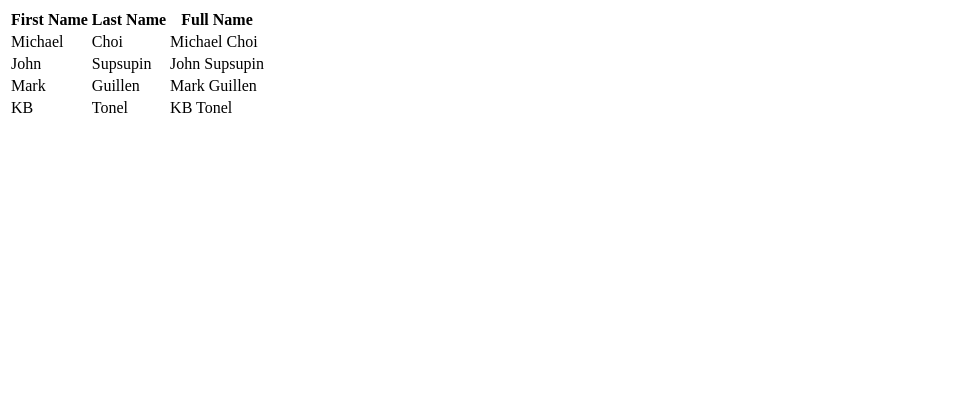
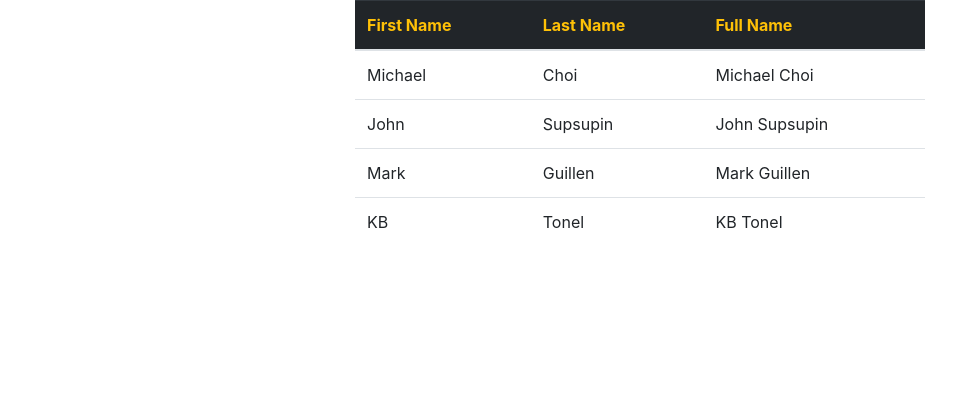
Before and after one commit to Rassimbm/html_table, a Flask app: page / in a window 1280 px wide. Shown: the top 399 px of the page, without its empty margins (0-977 px from the left). Run offline with Flask 3, Linux system fonts and the light colour scheme.

Commit message:
Updated style.css home.html: Completed bonus task(Bootstrap)

```diff
--- a/static/css/style.css
+++ b/static/css/style.css
@@ -0,0 +1,12 @@
+* {
+    margin: 0px;
+    padding: 0px;
+    box-sizing: border-box;
+}
+
+.container {
+    margin: 0px auto;
+    width: 600px;
+    height: 400px;
+
+}
--- a/templates/home.html
+++ b/templates/home.html
@@ -3,15 +3,18 @@
 <head>
     <meta charset="UTF-8">
     <meta name="viewport" content="width=device-width, initial-scale=1.0">
+    <link rel="stylesheet" href="https://cdn.jsdelivr.net/npm/bootstrap@4.0.0/dist/css/bootstrap.min.css" integrity="sha384-Gn5384xqQ1aoWXA+058RXPxPg6fy4IWvTNh0E263XmFcJlSAwiGgFAW/dAiS6JXm" crossorigin="anonymous">
+    <link rel="stylesheet" type="text/css" href="{{ url_for('static', filename='/css/style.css') }}">
     <title>HTML Table</title>
 </head>
 <body>
-    <table>
-        <thead>
+    <div class="container">
+        <table class="table table-hover">
+            <thead class="table-dark">
                 <tr>
-                <th>First Name</th>
-                <th>Last Name</th>
-                <th>Full Name</th>
+                    <th class="text-warning">First Name</th>
+                    <th class="text-warning">Last Name</th>
+                    <th class="text-warning">Full Name</th>
                 </tr>
             </thead>
             <tbody>
@@ -24,6 +27,6 @@
                 {% endfor %}
             </tbody>
         </table>
-
+    </div>
 </body>
 </html>
```
Lines whose indentation alone changed are shown as unchanged.
